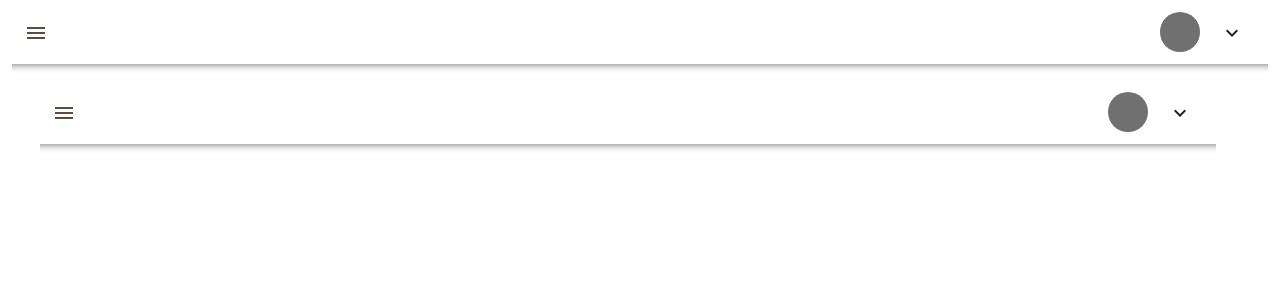
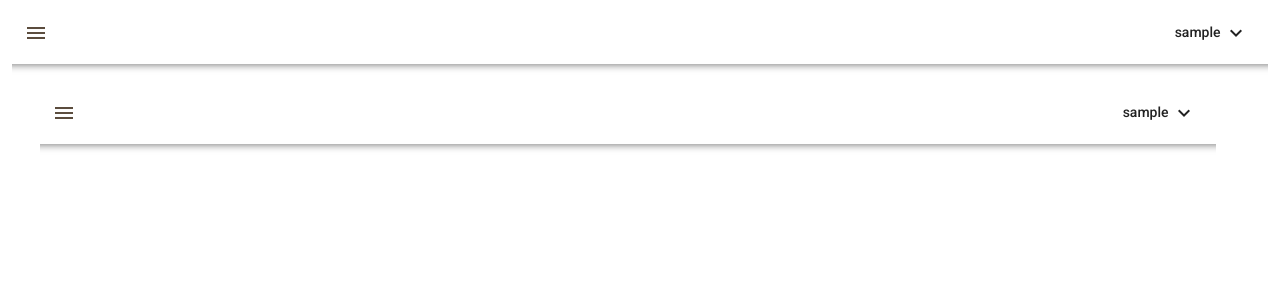
Before and after one commit to Hegabovic/pro-crew-frontend, an Angular app: page / in a window 1280 px wide. Shown: the top 300 px of the page. Built offline with nearby package versions, Linux system fonts and the light colour scheme; sample sign-in values are in the browser's storage.

Commit message:
added user logo and username on screen

```diff
--- a/src/app/components/login/adminLogin.component.ts
+++ b/src/app/components/login/adminLogin.component.ts
@@ -48,13 +48,13 @@ export class AdminLoginComponent implements OnInit {
         localStorage.setItem("username", response.username);
         localStorage.setItem("token", response.token);
         localStorage.setItem("userType", response.role);
-        localStorage.setItem("profile_image", response.profile_image);
+        localStorage.setItem("profile_image",'');
         window.location.href = "/dashboard";
       } else {
         sessionStorage.setItem("username", response.username);
         sessionStorage.setItem("token", response.token);
         sessionStorage.setItem("userType", response.role);
-        sessionStorage.setItem("profile_image", response.profile_image);
+        sessionStorage.setItem("profile_image", '');
         window.location.href = "/dashboard";
       }
     },(response)=>{
--- a/src/app/components/side-nav/side-nav.component.css
+++ b/src/app/components/side-nav/side-nav.component.css
@@ -62,7 +62,7 @@ mat-sidenav {
 .profile-picture-placeholder {
   display: flex !important;
   align-items: center;
-  justify-content: end;
+  justify-content: center;
   padding: 2px;
   color: white;
   font-size: 1.7rem;
--- a/src/app/components/side-nav/side-nav.component.html
+++ b/src/app/components/side-nav/side-nav.component.html
@@ -2,7 +2,7 @@
   <mat-sidenav #sidenav mode="side" class="mat-elevation-z3">
     <div class="d-flex flex-column justify-content-center align-items-center">
       <section id="logo" class="m-4">
-        <!--        <img alt="logo" src="assets/login/company_logo.png" class="img-fluid"/>-->
+                <img alt="logo" src="assets/login/company_logo.png" style="width: 150px;height:150px" class="img-fluid"/>
       </section>
       <section id="sidenav-buttons" class="w-100 p-2">
         <button *ngIf="userRole==='admin'" routerLink="/users" [routerLinkActiveOptions]="{ exact: true }"
@@ -26,8 +26,10 @@
         </div>
         <div>
           <section class="d-flex flex-row">
+            <div *ngIf="this.profilePicture===''">
           <span
-            class="d-inline-block img-fluid rounded-circle text-center text-capitalize mt-auto profile-picture-placeholder">{{this.username}}</span>
+            class="d-inline-block img-fluid rounded-circle text-center text-capitalize mt-auto profile-picture-placeholder">{{this.username[0]}}</span>
+            </div>
             <button mat-button [matMenuTriggerFor]="menu"> {{ this.username }}
               <mat-icon>keyboard_arrow_down</mat-icon>
             </button>
--- a/src/app/components/side-nav/side-nav.component.ts
+++ b/src/app/components/side-nav/side-nav.component.ts
@@ -11,10 +11,9 @@ export class SideNavComponent implements OnInit {
   token = {
     token:localStorage.getItem('token') ||sessionStorage.getItem('token') || ""
   }
-  username:string = "";
+  username:string ='';
   data: any = {}
   isLoggedIn = false;
-  profileOptions: any = ["Admin", "Logout"];
   filteredOptions: any;
   userRole: String = "";
   activeLink = ""
@@ -29,7 +28,7 @@ export class SideNavComponent implements OnInit {
   }
 
   ngOnInit(): void {
-    this.username = localStorage.getItem('name') || sessionStorage.getItem('name') || ''
+    this.username = localStorage.getItem('username') || sessionStorage.getItem('username') || ''
     this.profilePicture = localStorage.getItem('profile_image') || sessionStorage.getItem('profile_image') || ''
     this.userRole = localStorage.getItem("userType")?.toString() || sessionStorage.getItem("userType")?.toString() || "";
 
--- a/src/interceptors/auth-interceptor.ts
+++ b/src/interceptors/auth-interceptor.ts
@@ -34,7 +34,6 @@ export class AuthInterceptor implements HttpInterceptor {
             return throwError(() => error);
           }),
         )
-
     } else {
       return next.handle(req);
     }
```
